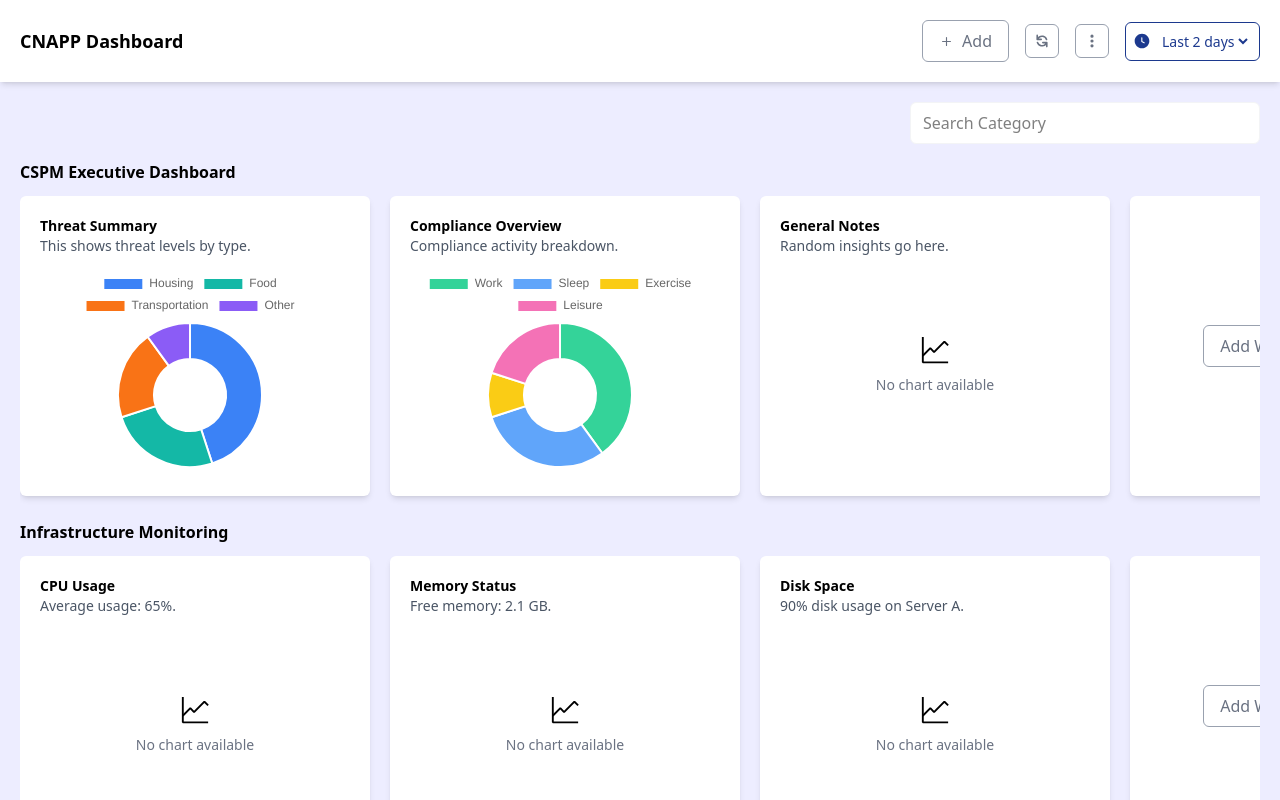
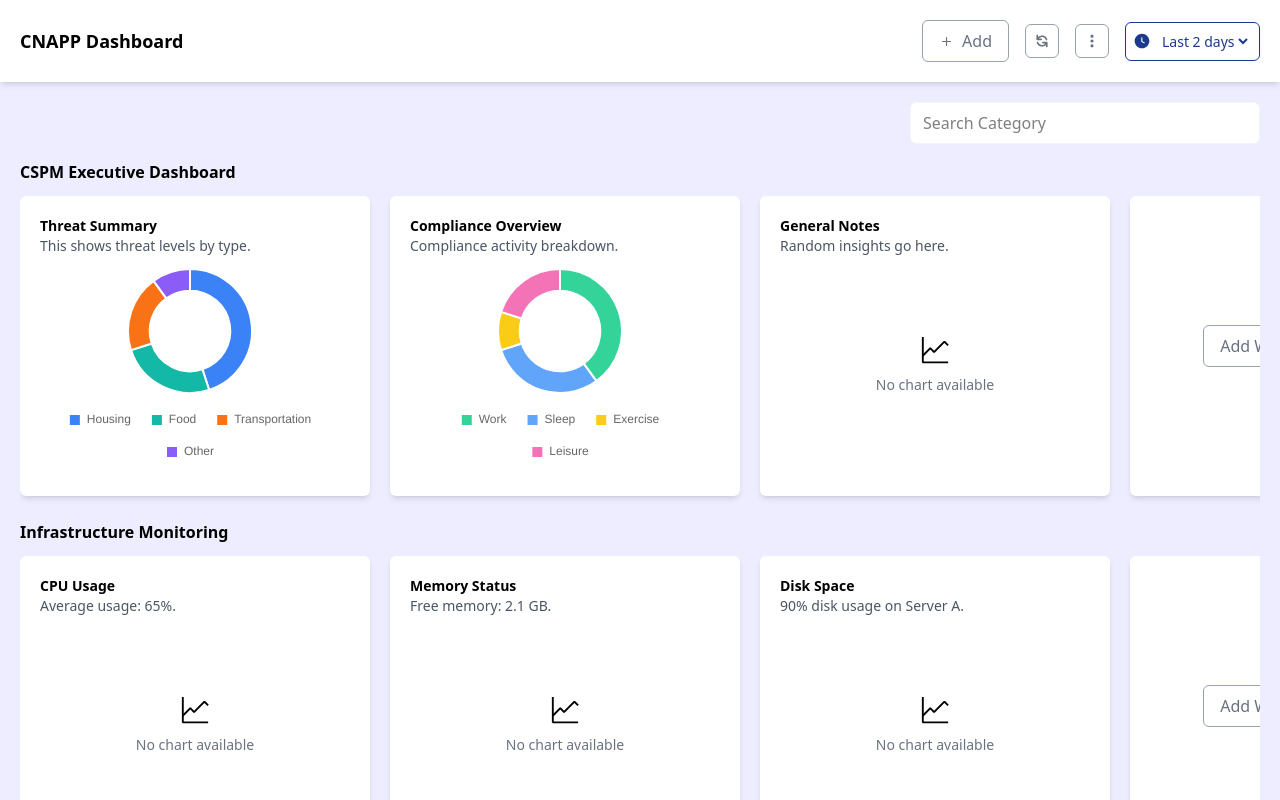
Before and after one commit to OmairSaad/dashboard, a React (Vite) app: page / in a window 1280 px wide. Shown: the top 800 px of the page. Built offline with nearby package versions, Linux system fonts and the light colour scheme.

Commit message:
Confilict dependency resolve

```diff
--- a/package.json
+++ b/package.json
@@ -12,11 +12,11 @@
   "dependencies": {
     "@reduxjs/toolkit": "^2.8.2",
     "@tailwindcss/vite": "^4.1.7",
-    "@types/chart.js": "^4.0.1",
-    "chart.js": "^2.9.4",
+    "@types/chart.js": "^2.9.41",
+    "chart.js": "^4.4.9",
     "lucide-react": "^0.511.0",
     "react": "^19.1.0",
-    "react-chartjs-2": "^2.11.2",
+    "react-chartjs-2": "^5.3.0",
     "react-dom": "^19.1.0",
     "react-icons": "^5.5.0",
     "react-redux": "^9.2.0",
--- a/src/component/DonutChart.tsx
+++ b/src/component/DonutChart.tsx
@@ -1,34 +1,36 @@
-import { type FC } from "react";
-import { Doughnut } from "react-chartjs-2";
+import { Chart as ChartJS, ArcElement, Tooltip, Legend } from 'chart.js';
+import { Doughnut } from 'react-chartjs-2';
 import type { ChartData } from "../utils/CategoryTypes";
 
-interface DoughnutInt {
+// Register ChartJS components
+ChartJS.register(ArcElement, Tooltip, Legend);
+
+interface DonutChartProps {
   data: ChartData;
 }
 
-const DonutChart: FC<DoughnutInt> = ({ data }) => {
-  const options = {
-    responsive: true,
-    maintainAspectRatio: false,
-    cutout: "50%",
-    layout: {
-      padding: 0,
-    },
-    plugins: {
-      legend: {
-        labels: {
-          padding: 10,
-        },
-      },
-    },
-  };
-
-
+const DonutChart = ({ data }: DonutChartProps) => {
   return (
     <div style={{ height: "200px", width: "300px" }}>
-      <Doughnut data={data} options={options} />
+      <Doughnut
+        data={data}
+        options={{
+          responsive: true,
+          maintainAspectRatio: false,
+          cutout: '65%',
+          plugins: {
+            legend: {
+              position: 'bottom',
+              labels: {
+                boxWidth: 12,
+                padding: 20
+              }
+            }
+          }
+        }}
+      />
     </div>
   );
 };
 
-export default DonutChart;
+export default  DonutChart;
```
Also changed, not shown: 2 other files (tests, documents, lock files or other folders).
